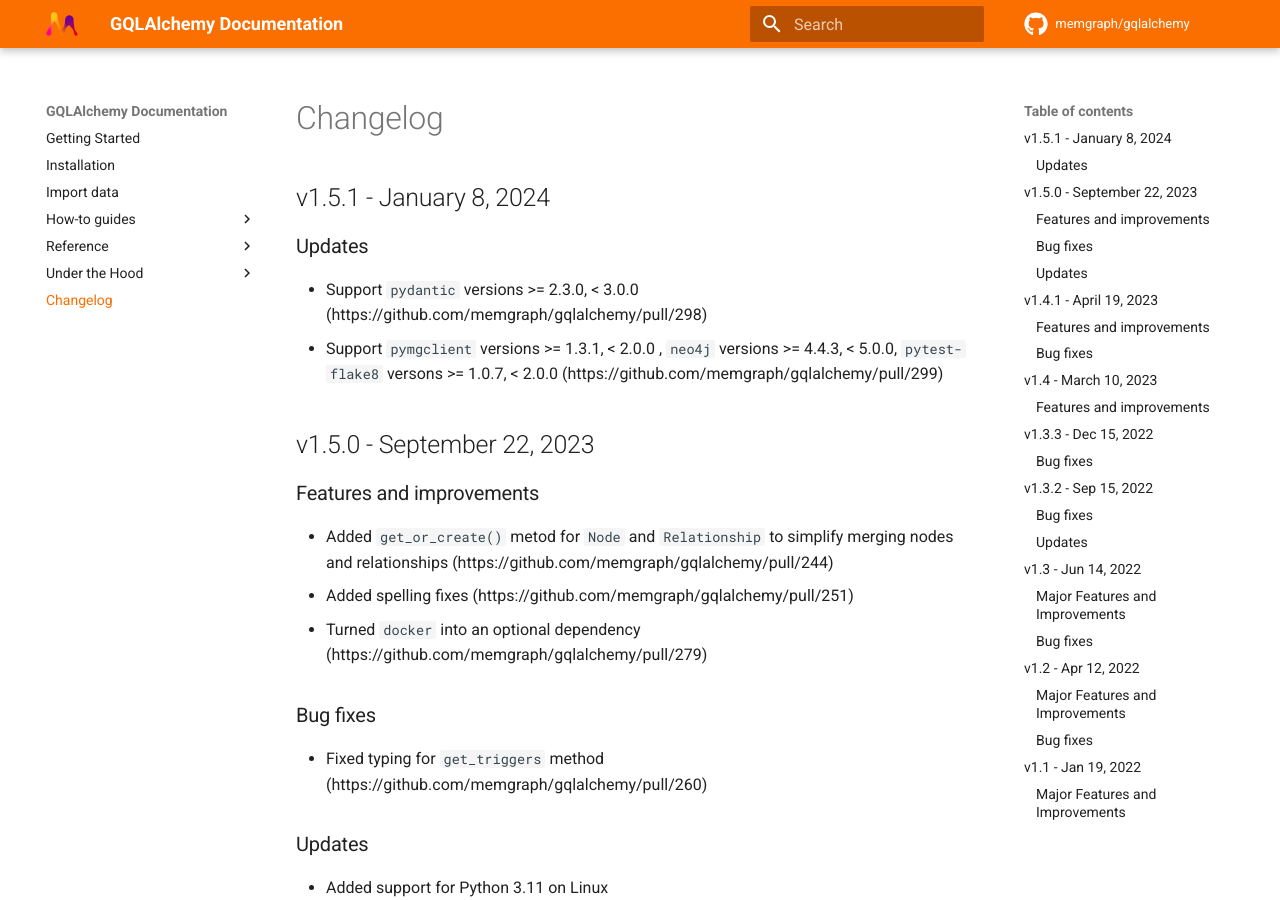
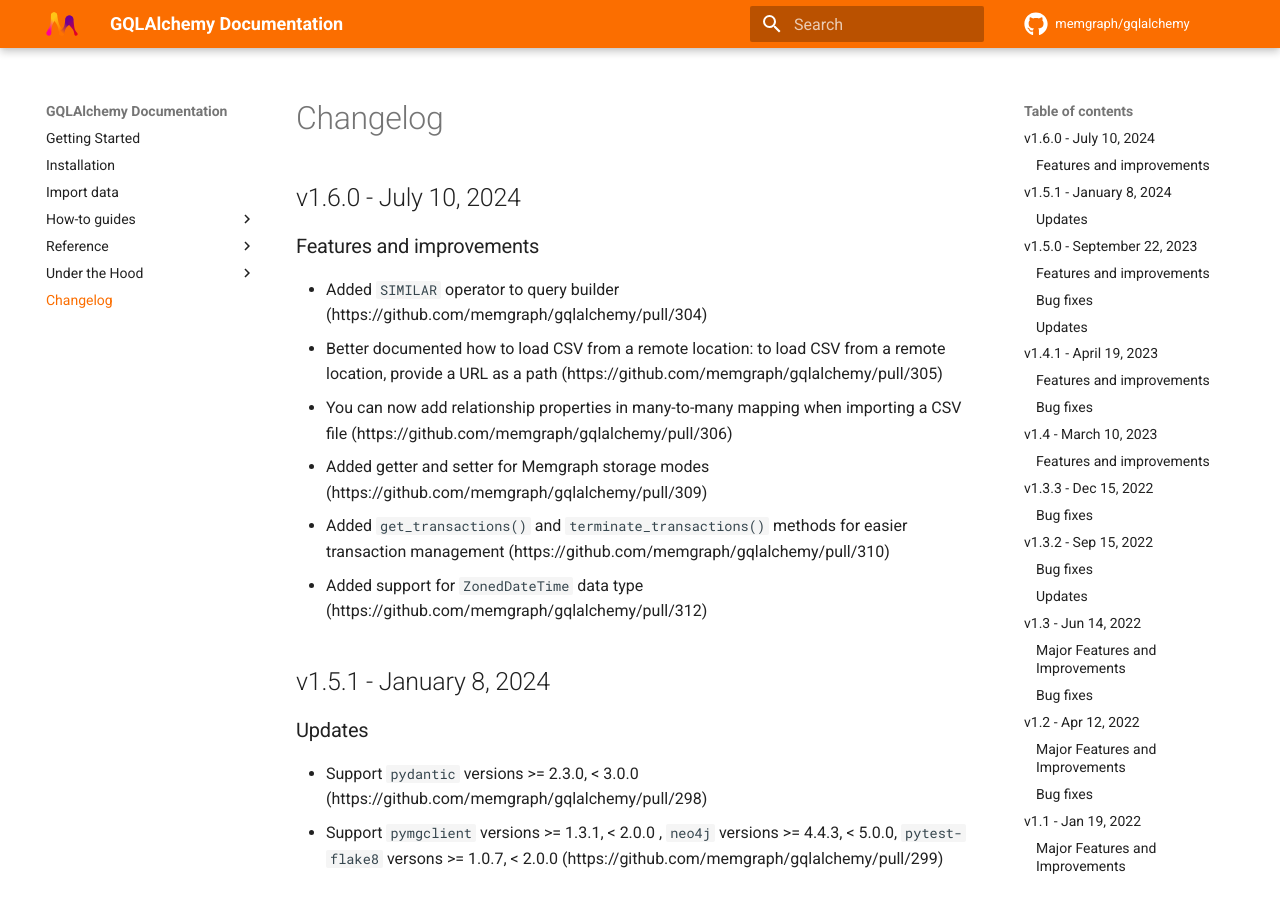
Before and after one commit to memgraph/gqlalchemy, an MkDocs documentation site: the page built from docs/changelog.md, in a window 1280 px wide and 900 px high. Built offline with MkDocs 1.6.1 and Material for MkDocs 9.7.7, drawn with Linux system fonts in a browser that asks for light colours; comment, search, counter and statistics services are not loaded.

Commit message:
Update changelog and version

```diff
--- a/docs/changelog.md
+++ b/docs/changelog.md
@@ -1,4 +1,14 @@
 # Changelog
+
+## v1.6.0 - July 10, 2024
+
+### Features and improvements
+- Added `SIMILAR` operator to query builder (https://github.com/memgraph/gqlalchemy/pull/304)
+- Better documented how to load CSV from a remote location: to load CSV from a remote location, provide a URL as a path (https://github.com/memgraph/gqlalchemy/pull/305)
+- You can now add relationship properties in many-to-many mapping when importing a CSV file (https://github.com/memgraph/gqlalchemy/pull/306)
+- Added getter and setter for Memgraph storage modes (https://github.com/memgraph/gqlalchemy/pull/309)
+- Added `get_transactions()` and `terminate_transactions()` methods for easier transaction management (https://github.com/memgraph/gqlalchemy/pull/310)
+- Added support for `ZonedDateTime` data type (https://github.com/memgraph/gqlalchemy/pull/312)
 
 ## v1.5.1 - January 8, 2024
 
--- a/pyproject.toml
+++ b/pyproject.toml
@@ -1,14 +1,14 @@
 [tool.poetry]
 name = "GQLAlchemy"
-version = "1.5.1"
+version = "1.6.0"
 
 description = "GQLAlchemy is a library developed to assist with writing and running queries in Memgraph."
 repository = "https://github.com/memgraph/gqlalchemy"
 authors = [
-  "Josip Mrden <josip.mrden@memgraph.com>",
   "Katarina Supe <katarina.supe@memgraph.com>",
   "Andi Skrgat <andi.skrgat@memgraph.com>",
   "Ante Pusic <ante.pusic@memgraph.com>",
+  "Josip Mrden <josip.mrden@memgraph.com>",
 ]
 license = "Apache-2.0"
 readme = "README.md"
```
